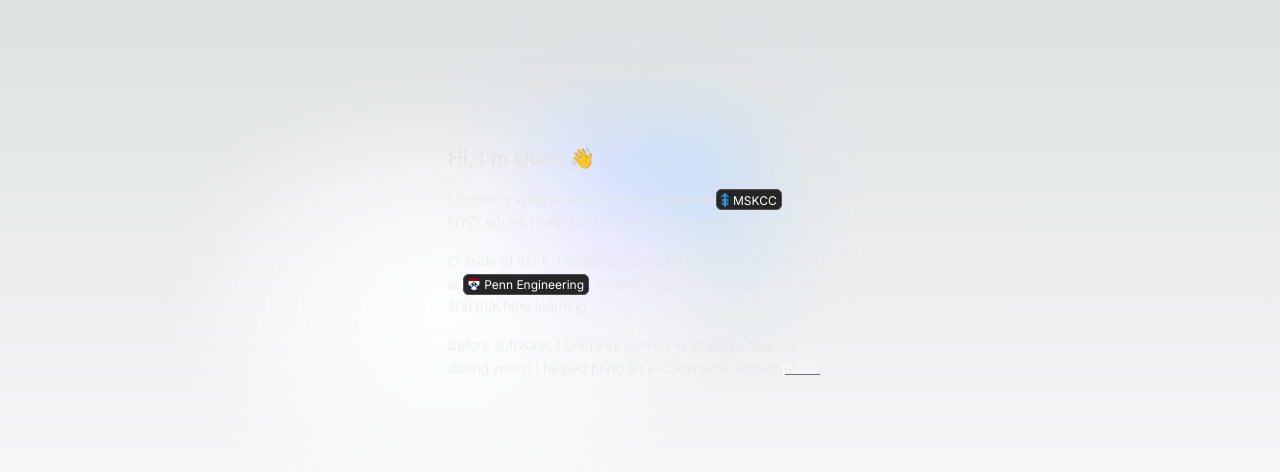
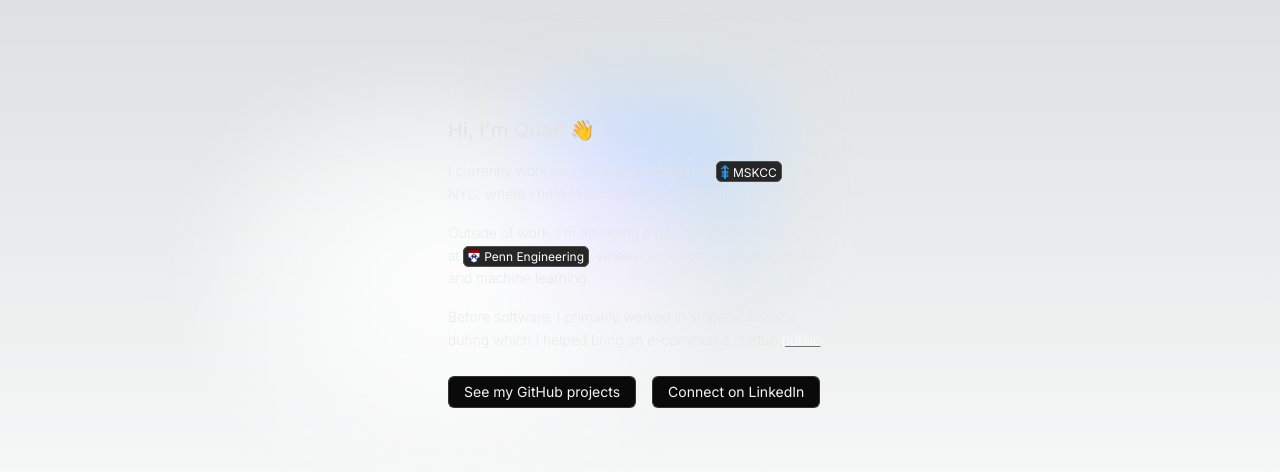
Before and after one commit to qu8n/qu8n.github.io, a Next.js app: page / in a window 1280 px wide. Shown: the part 146-618 px from the top of the page. Built offline with nearby package versions, Linux system fonts and the light colour scheme.

Commit message:
Add social buttons with star animation effect

```diff
--- a/src/app/page.tsx
+++ b/src/app/page.tsx
@@ -1,6 +1,7 @@
 import { BgGradient } from '@/components/BgGradient'
 import { LinkButton } from '@/components/LinkButton'
 import { LinkText } from '@/components/LinkText'
+import { StarlightButton } from '@/components/StarlightButton'
 
 export default function Home() {
   return (
@@ -44,6 +45,19 @@ export default function Home() {
             .
           </p>
         </section>
+
+        <section className='mt-2 flex flex-row gap-4'>
+          <StarlightButton
+            text='See my GitHub projects'
+            href='https://github.com/qu8n'
+            withStarlight
+          />
+
+          <StarlightButton
+            text='Connect on LinkedIn'
+            href='https://www.linkedin.com/in/nguyenhq/'
+          />
+        </section>
       </div>
     </main>
   )
--- /dev/null
+++ b/src/components/StarlightButton.tsx
@@ -0,0 +1,29 @@
+// Star effect credit to Julien Thibeaut (https://www.julienthibeaut.xyz/)
+import { ExternalLink } from './ExternalLink'
+
+export function StarlightButton({
+  text,
+  href,
+  withStarlight = false,
+}: {
+  text: string
+  href: string
+  withStarlight?: boolean
+}) {
+  return (
+    <ExternalLink
+      href={href}
+      className='group relative grid overflow-hidden rounded-md px-4 py-1 shadow-[0_1000px_0_0_hsl(0_0%_20%)_inset] transition-colors duration-200'
+    >
+      {withStarlight && (
+        <span>
+          <span className="spark mask-gradient absolute inset-0 h-[100%] w-[100%] animate-flip overflow-hidden rounded-md [mask:linear-gradient(white,_transparent_50%)] before:absolute before:aspect-square before:w-[200%] before:rotate-[-90deg] before:animate-rotate before:bg-[conic-gradient(from_0deg,transparent_0_340deg,white_360deg)] before:content-[''] before:[inset:0_auto_auto_50%] before:[translate:-50%_-15%]" />
+        </span>
+      )}
+
+      <span className='backdrop absolute inset-[1px] rounded-md bg-neutral-950 transition-colors duration-200 group-hover:bg-neutral-800' />
+
+      <span className='z-10 py-0.5 text-sm text-neutral-100'>{text}</span>
+    </ExternalLink>
+  )
+}
--- a/tailwind.config.ts
+++ b/tailwind.config.ts
@@ -13,6 +13,22 @@ const config: Config = {
         'gradient-conic':
           'conic-gradient(from 180deg at 50% 50%, var(--tw-gradient-stops))',
       },
+      animation: {
+        flip: 'flip 6s infinite steps(2, end)',
+        rotate: 'rotate 3s linear infinite both',
+      },
+      keyframes: {
+        flip: {
+          to: {
+            transform: 'rotate(360deg)',
+          },
+        },
+        rotate: {
+          to: {
+            transform: 'rotate(90deg)',
+          },
+        },
+      },
     },
   },
   plugins: [],
```
